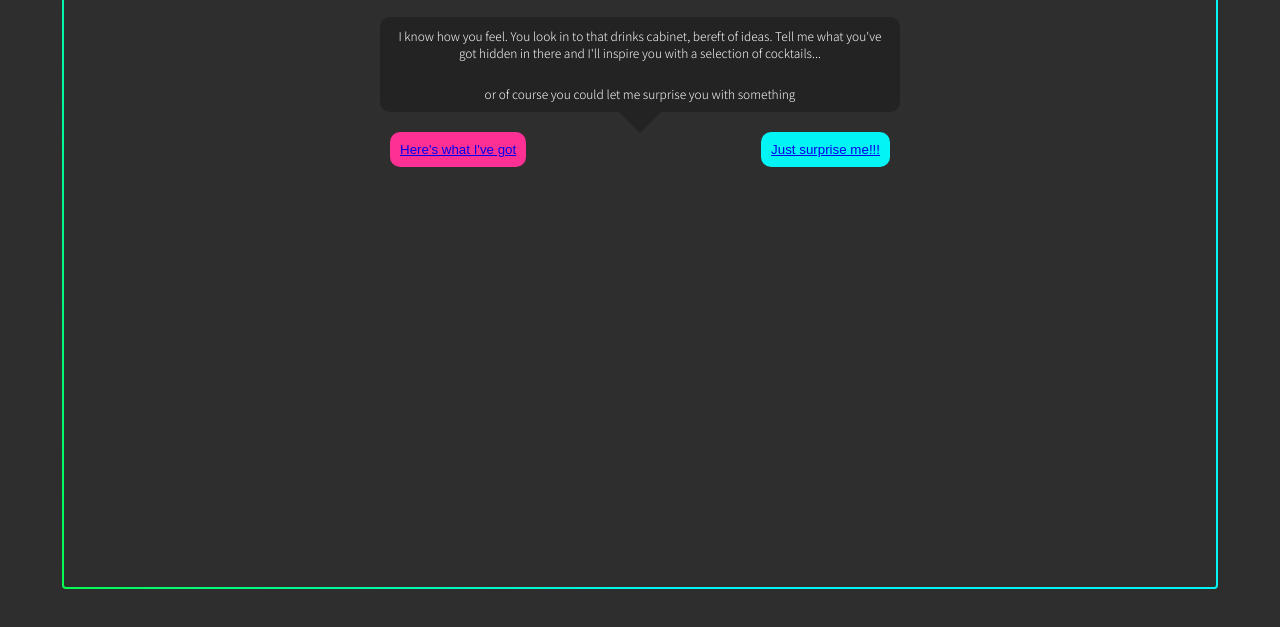
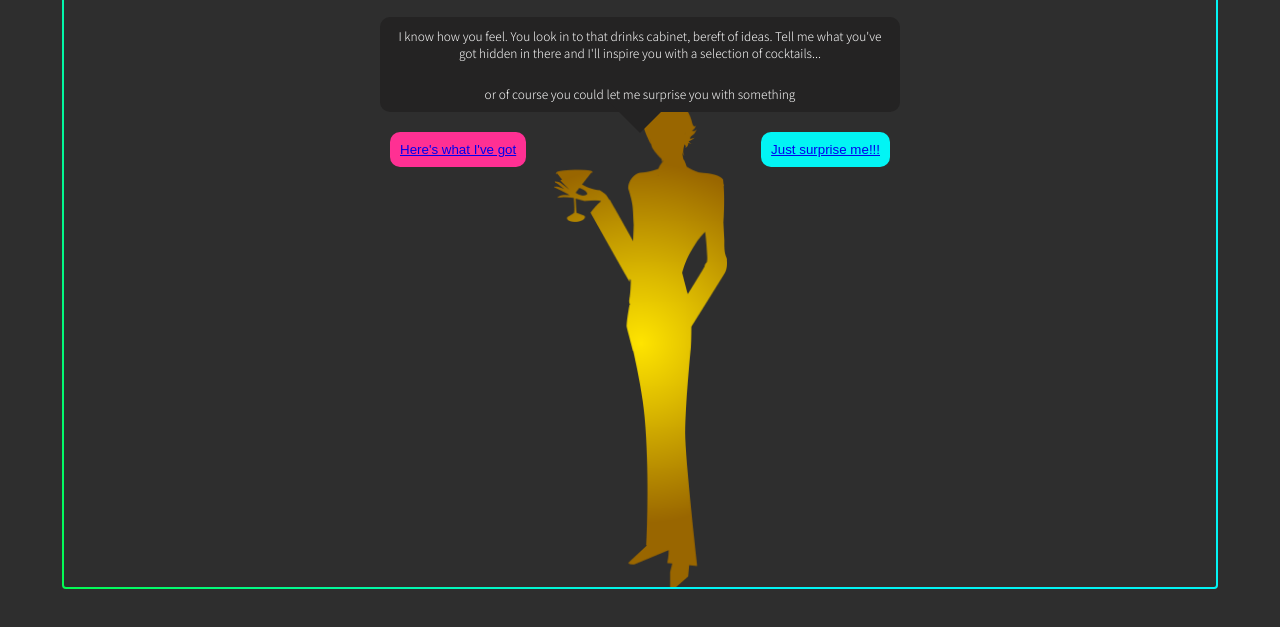
Before and after one commit to PaulWheatcroft/theCocktailShaker, a plain HTML site: page index.html in a window 1280 px wide. Shown: the part 109-736 px from the top of the page. Drawn offline with nearby package versions, Linux system fonts and the light colour scheme; the site is published under a folder, as on GitHub Pages, so addresses that start at the root find nothing.

Commit message:
Fix: Background image URL amended

```diff
--- a/css/style.css
+++ b/css/style.css
@@ -74,7 +74,7 @@ ul {
     padding: 20px 10px 10px 10px;
 }
 .welcome {
-    background-image: url("/images/welcome.png");
+    background-image: url("../images/welcome.png");
     background-size: 30%;
     background-repeat: no-repeat;
     background-position: bottom;
```
